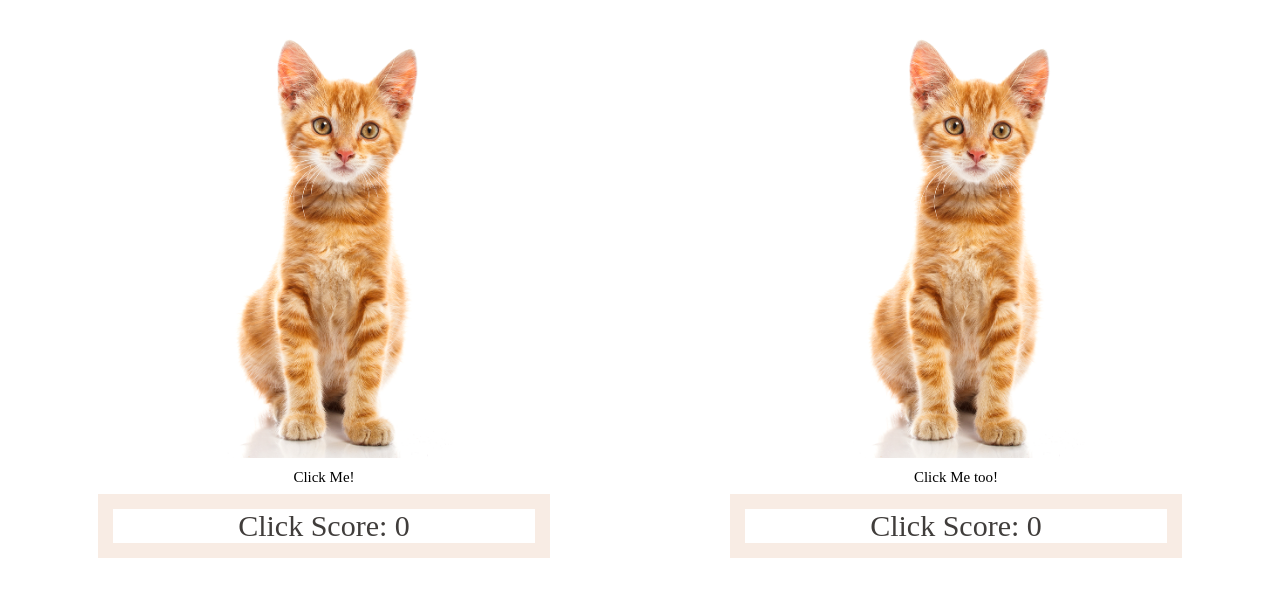
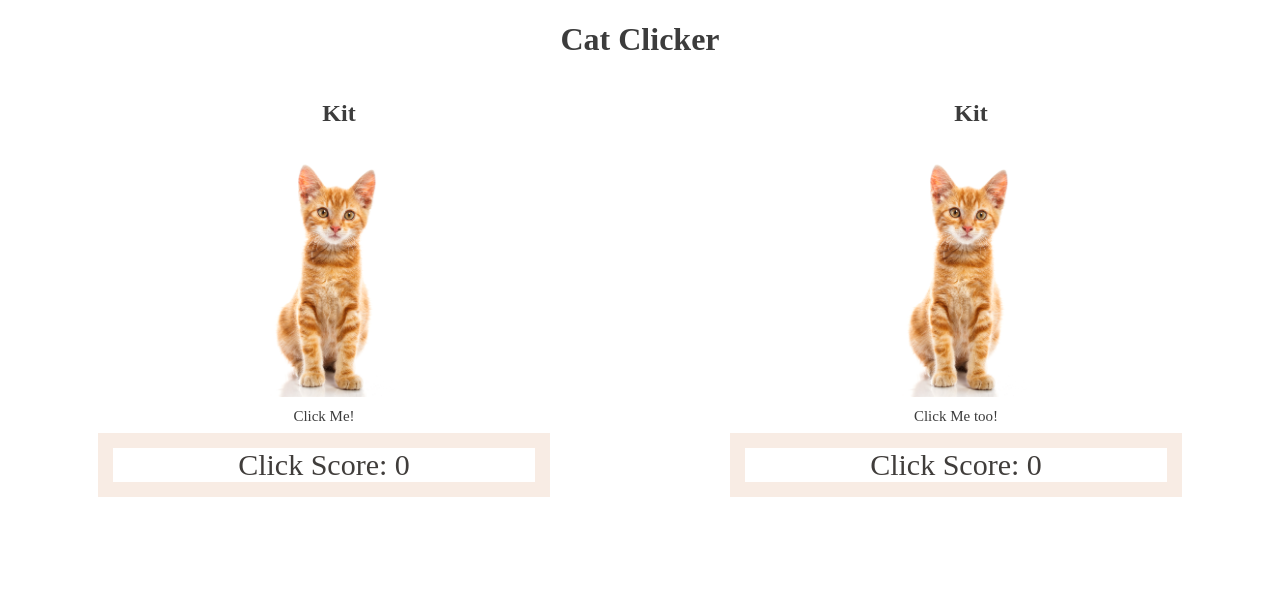
Before and after one commit to blitnee/Cat-Clicker-JS-Frameworks, a plain HTML site: page index.html in a window 1280 px wide. Drawn offline with Linux system fonts and the light colour scheme.

Commit message:
Add Cat Names
Add Unique Cat Names, Changes to font

```diff
--- a/css/styles.css
+++ b/css/styles.css
@@ -1,3 +1,13 @@
+body {
+	color: rgb(60, 60, 60);
+}
+
+.title {
+	font-weight: bold;
+	font-size: 30;
+	text-align: center;
+}
+
 .container {
 	width: 100%;
 	text-align: center;
@@ -25,21 +35,23 @@
 #cat1__figure {
 	width: 50%;
 	float: left;
+	margin-bottom: 1em;
 }
 
-/* <img> */
-#cat1 {
-	width: 300px;
+#cat1__img {
+	max-height: 250px;
 }
 
-/* <p> */
-#cat__chat1{
+#cat1__name {
+	padding-left: 30px;
+}
+
+#cat__chat1 {
 	font-style: bold;
 	font-size: 15px;
 	margin: .5em;
 }
 
-/* <span> */
 #click__count1 {
 
 }
@@ -56,21 +68,23 @@
 #cat2__figure {
 	width: 50%;
 	overflow: hidden;
+	margin-bottom: 1em;
 }
 
-/* <img> */
-#cat2 {
-	width: 300px;
+#cat2__img {
+	max-height: 250px;
 }
 
-/* <p> */
+#cat2__name {
+	padding-left: 30px;
+}
+
 #cat__chat2{
 	font-style: bold;
 	font-size: 15px;
 	margin: .5em;
 }
 
-/* <span> */
 #click__count2 {
 
 }
--- a/index.html
+++ b/index.html
@@ -7,10 +7,13 @@
 		<link rel="stylesheet" type="text/css" href="css/styles.css">
 	</head>
 	<body>
+		<h1 class="title">Cat Clicker</h1>
+
 		<!-- cat 1 -->
 		<div id="cat1__figure">
 			<div class="container">
-				<img id="cat1" src="img/cat.png">
+				<h2 id="cat1__name"></h2>
+				<img id="cat1__img" src="img/cat.png">
 			</div>
 			<div class="container">
 				<p id="cat__chat1">Click Me!</p>
@@ -24,7 +27,8 @@
 		<!-- cat 2 -->
 		<div id="cat2__figure">
 			<div class="container">
-				<img id="cat2" src="img/cat.png">
+				<h2 id="cat2__name"></h2>
+				<img id="cat2__img" src="img/cat.png">
 			</div>
 			<div class="container">
 				<p id="cat__chat2">Click Me too!</p>
--- a/js/scripts.js
+++ b/js/scripts.js
@@ -2,9 +2,13 @@ $(document).ready(function() {
 
    //CAT 1
 	var $click__count1 = $('#click__count1');
-	var click1 = 0;
+   var $cat1__name = $('#cat1__name');
+   var click1 = 0;
 
-	$('#cat1').click(function() {
+   // Set cat1 name
+	$cat1__name.text('Kit');
+
+   $('#cat1').click(function() {
    		console.log('Kitty1 has been clicked!');
 
    		if (click1 === 100) {
@@ -20,7 +24,11 @@ $(document).ready(function() {
 
    // CAT 2
    var $click__count2 = $('#click__count2');
+   var $cat2__name = $('#cat2__name');
    var click2 = 0;
+
+   // Set cat2 name
+   $cat2__name.text('Kit');
 
    $('#cat2').click(function() {
          console.log('Kitty2 has been clicked!');
```
